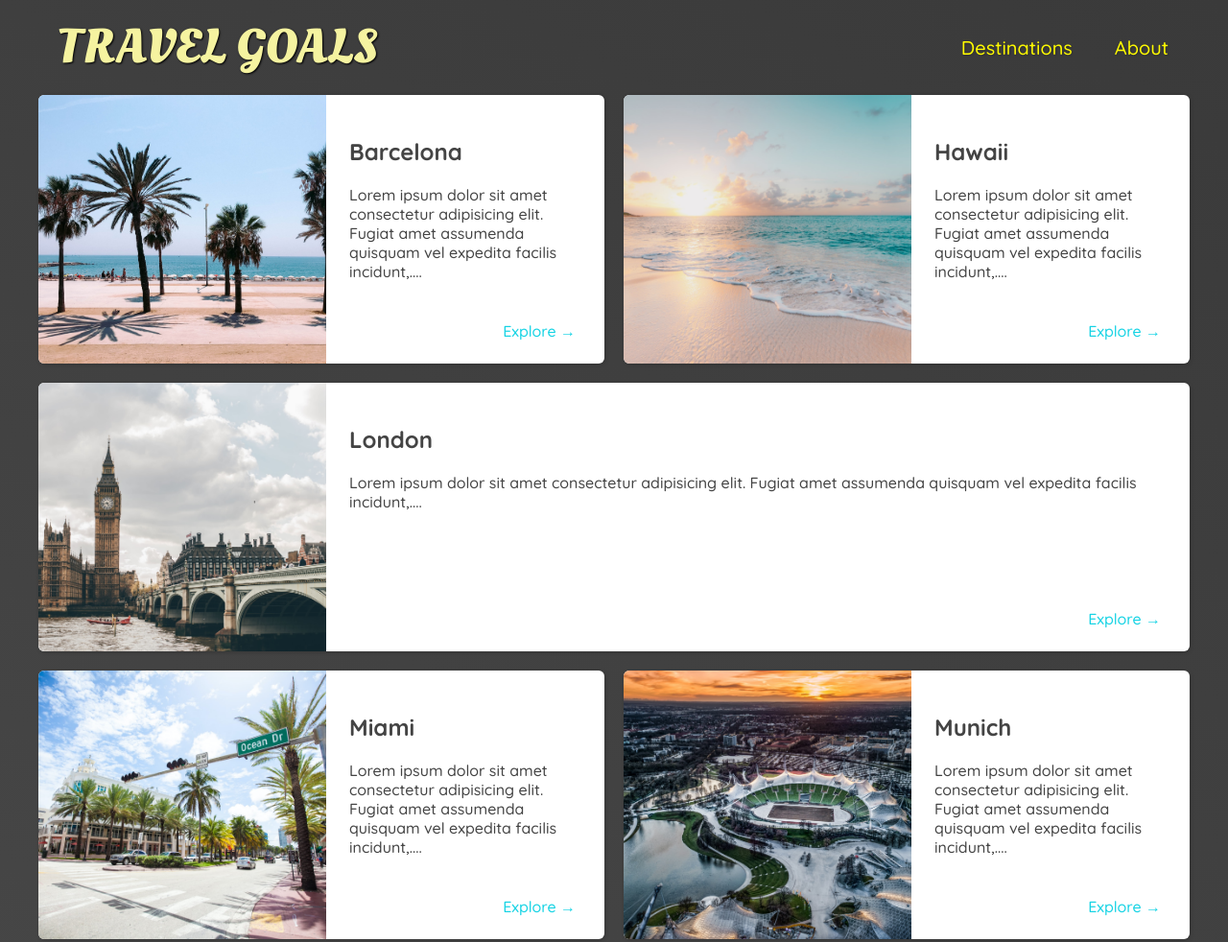
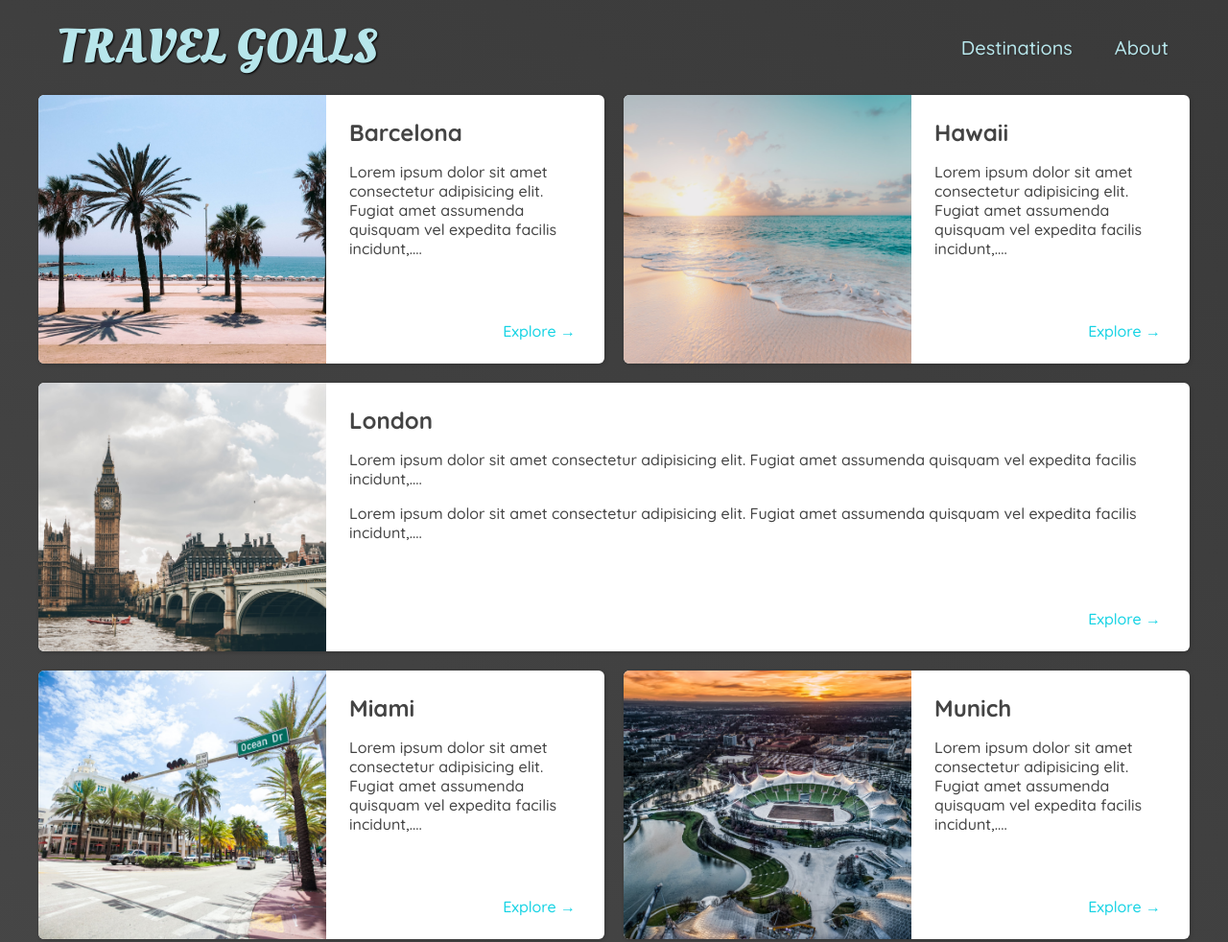
Before and after one commit to bush27/web-dev-course, a plain HTML site: page places.html in a window 1280 px wide. Shown: the top 982 px of the page at 96% size. Drawn offline with Linux system fonts and the light colour scheme.

Commit message:
finishing touch and style

```diff
--- a/places.css
+++ b/places.css
@@ -3,8 +3,21 @@ body {
   color: rgb(68, 68, 68);
 }
 
+#page-logo a {
+color: rgb(183, 230, 235);
+}
+
 header {
   position: static; /* over ride the header property in shared.css file */
+}
+
+header a {
+  color: rgb(183, 230, 235);
+}
+
+header nav a:hover{
+  background-color: rgb(183, 230, 235);
+  color: rgb(59, 59, 59);
 }
 
 main ul {
@@ -44,6 +57,10 @@ main li img {
     justify-content: space-between;
 }
 
+.item-content h2 {
+  margin: 0;
+}
+
 .actions {
  text-align: right;
 }
--- a/places.html
+++ b/places.html
@@ -60,6 +60,10 @@
           <div class="item-content">
             <div>
               <h2>London</h2>
+              <p>
+                Lorem ipsum dolor sit amet consectetur adipisicing elit. Fugiat
+                amet assumenda quisquam vel expedita facilis incidunt,....
+              </p>
               <p>
                 Lorem ipsum dolor sit amet consectetur adipisicing elit. Fugiat
                 amet assumenda quisquam vel expedita facilis incidunt,....
--- a/shared.css
+++ b/shared.css
@@ -40,7 +40,7 @@ header a {
 
 }
 
-header a:hover {
+header nav a:hover { /* previousy header a:hover ... nav added to remove hover effect from page logo */
     color: rgb(77, 77, 77);
     background-color: rgb(255, 251, 0);
 }
```
